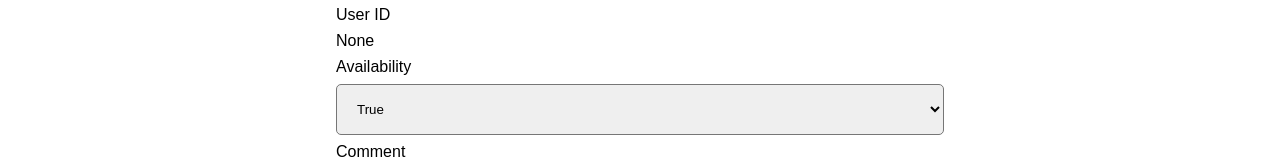
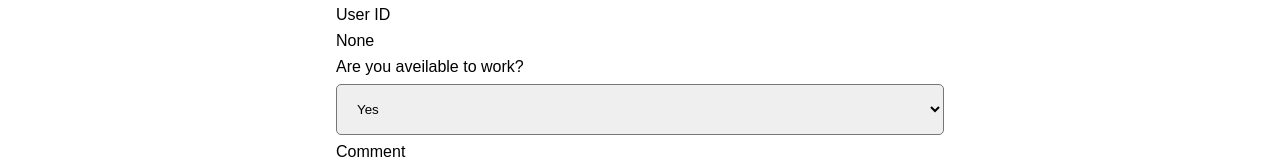
Before and after one commit to evaneissler/web-tech-project, a Vue app in the folder frontend/: page /crew/availability in a window 1280 px wide. Shown: the part 373-540 px from the top of the page. Built offline with nearby package versions, Linux system fonts and the light colour scheme; no server answers.

Commit message:
small touches

```diff
--- a/frontend/src/api/crewapi.js
+++ b/frontend/src/api/crewapi.js
@@ -7,6 +7,10 @@ function tokenProcess() {
 
 function getUserID() {
     return localStorage.getItem("userID") ? localStorage.getItem("userID") : "None";
+}
+
+function getCrewLastName() {
+    return localStorage.getItem("crewlastName") ? localStorage.getItem("crewlastName") : "not found";
 }
 
 
@@ -255,5 +259,6 @@ export default {
     createCrewProfile,
     viewGameById,
     viewAllGamesInSchedule,
-    getUserID
+    getUserID,
+    getCrewLastName
 }
--- a/frontend/src/main.js
+++ b/frontend/src/main.js
@@ -13,7 +13,8 @@ async function login() {
     const res = await adminapi.login("jane@smith.com", "password");
     localStorage.setItem("token", res.data.token);
     localStorage.setItem("userID", res.data.userInfo.id);
-    // console.log(res.data.userInfo.id);
+    localStorage.setItem("crewlastName", res.data.userInfo.lastName);
+    // console.log(res.data.userInfo);
 }
 
 login();
--- a/frontend/src/pages/crew/crew-comp/CrewAvailable.vue
+++ b/frontend/src/pages/crew/crew-comp/CrewAvailable.vue
@@ -21,10 +21,10 @@
                 <label for="userId"> User ID</label>
                 <p>{{ userID }}</p>
 
-                <label for="availability">Availability</label>
+                <label for="availability">Are you aveilable to work?</label>
                 <select name="availability" id="availability" v-model="availability" required>
-                    <option value="true" selected>True</option>
-                    <option value="false">False</option>
+                    <option value="true" selected>Yes</option>
+                    <option value="false">No</option>
                 </select>
 
                 <label for="comment">Comment</label>
--- a/frontend/src/pages/crew/crew-comp/WelcomeCrew.vue
+++ b/frontend/src/pages/crew/crew-comp/WelcomeCrew.vue
@@ -1,20 +1,24 @@
 <template>
     <div class="welcome-container">
         <div class="welcome-crew">
-            <h1>Welcome {{ crewname }},</h1>
+            <h1>Welcome back, {{ crewname }}!</h1>
             <p>Click on on desired link to see the content of that page.</p>
             <br>
-            <p>To submit availability, click on genera schedules or schedule</p>
+            <!-- <p>To submit availability, click on genera schedules or schedule</p> -->
         </div>
         <div class="operations">
             <router-link to="/crew/schedule">Genera Schedules</router-link>
+            <router-link to="/crew/availability">Availability</router-link>
             <router-link to="/crew/profile">Crew Profile</router-link>
         </div>
     </div>
 </template>
 
 <script setup>
-const crewname = "crew name";
+import crewapi from '@/api/crewapi';
+import { ref } from 'vue';
+
+const crewname = ref(crewapi.getCrewLastName());
 </script>
 
 <style lang="scss" scoped>
```
